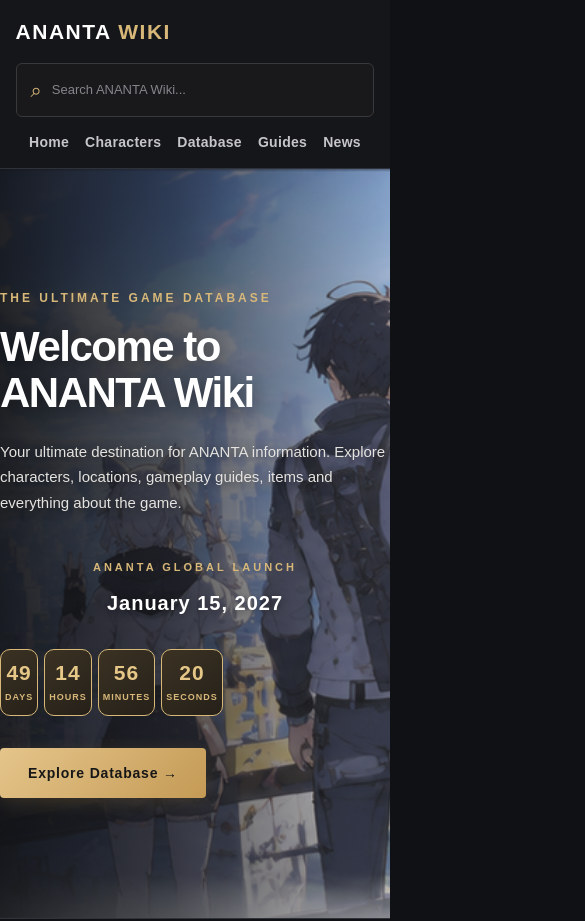
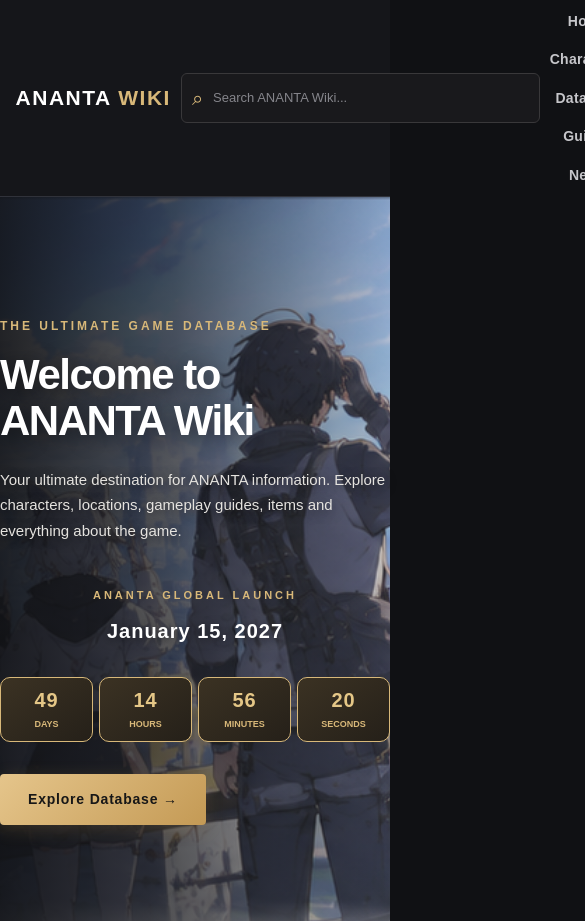
Before and after one commit to zoezhangoao-beep/ananta-wiki, a plain HTML site: page index.html in a window 390 px wide. Shown: the top 921 px of the page, 585 px wide, since content can reach past the window. Drawn offline with Linux system fonts and the light colour scheme.

Commit message:
Update index.html

```diff
--- a/index.html
+++ b/index.html
@@ -364,13 +364,27 @@ h1 {
 }
 
 @media (max-width: 768px) {
-  .navbar {
-    min-height: auto;
-    flex-wrap: wrap;
-    gap: 14px;
-    padding-top: 15px;
-    padding-bottom: 15px;
-  }
+ .navbar {
+  min-height: 68px;
+  display: flex;
+  flex-wrap: nowrap;
+  align-items: center;
+  justify-content: space-between;
+  gap: 10px;
+  padding-top: 10px;
+  padding-bottom: 10px;
+}
+
+.logo {
+  font-size: 18px;
+  flex-shrink: 0;
+}
+
+.nav-search {
+  width: 150px;
+  flex-shrink: 0;
+  padding: 8px 10px;
+}
 
   .logo {
     font-size: 21px;
@@ -389,10 +403,12 @@ h1 {
     gap: 16px;
   }
 
-  .hero {
-    min-height: 560px;
-    background-position: center, 65% center;
-  }
+ .hero {
+  min-height: 560px;
+  background-size: cover;
+  background-position: center, 72% center;
+  background-repeat: no-repeat;
+}
 
   .hero-content {
     padding: 55px 0;
@@ -453,6 +469,30 @@ h1 {
 
   .countdown-box strong {
     font-size: 21px;
+  }
+}
+    @media (max-width: 768px) {
+  .countdown-grid {
+    display: grid;
+    grid-template-columns: repeat(4, minmax(0, 1fr));
+    width: 100%;
+    gap: 6px;
+  }
+
+  .countdown-box {
+    min-width: 0;
+    width: 100%;
+    box-sizing: border-box;
+    padding: 10px 2px;
+  }
+
+  .countdown-box strong {
+    font-size: 20px;
+  }
+
+  .countdown-box span {
+    font-size: 9px;
+    letter-spacing: 0;
   }
 }
   </style>
```
